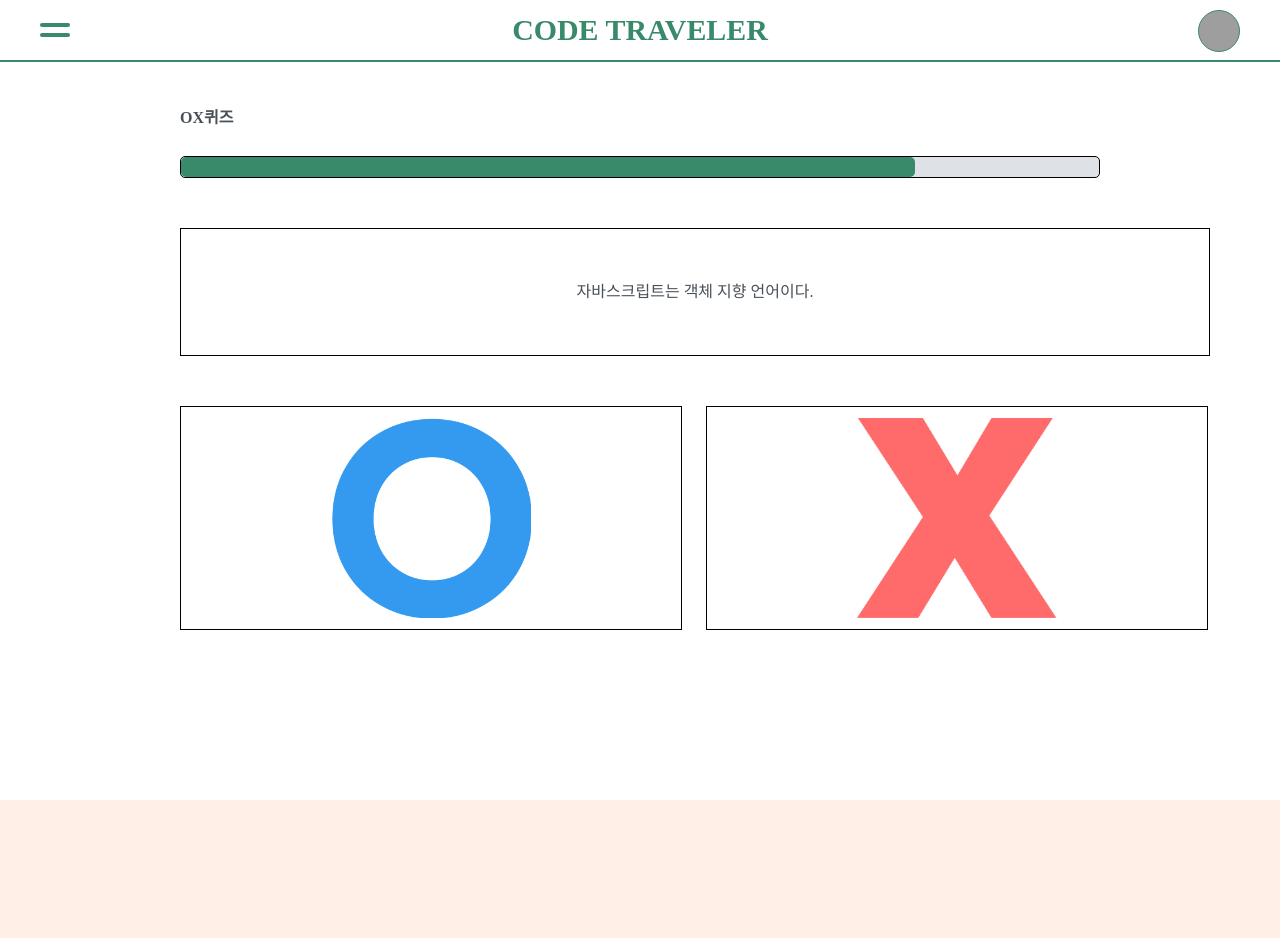
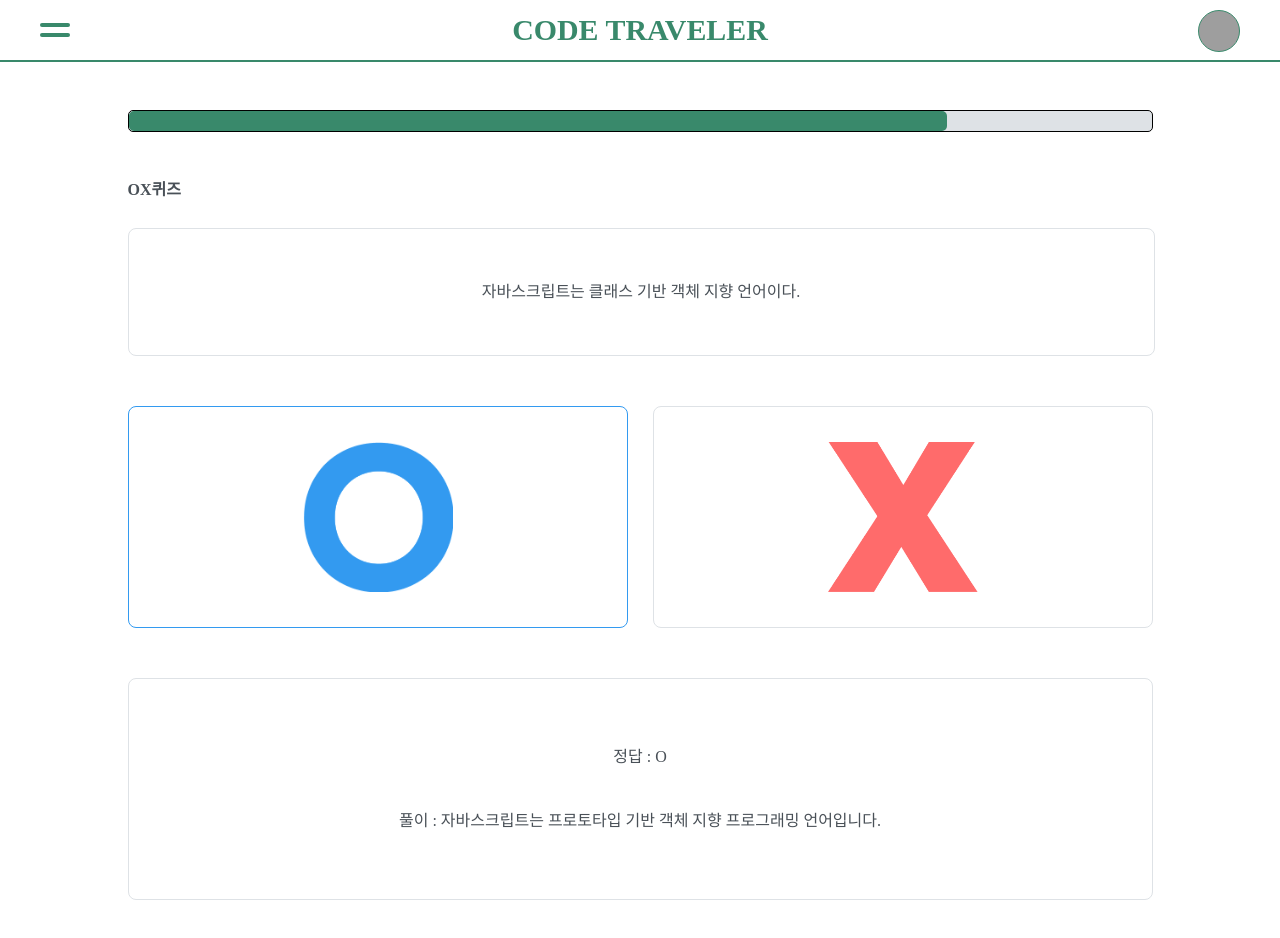
Before and after one commit to codestates-seb/seb43_main_005, a React (Create React App) app in the folder client/: page /course/1/quiz in a window 1280 px wide. Shown: the top 938 px of the page. Before the commit the page ends 800 px from the top, so only its background shows below. Built offline with nearby package versions, Linux system fonts and the light colour scheme; no server answers; grey boxes are pictures that could not be loaded; a web font is replaced by a local one.

Commit message:
feat: O,X 퀴즈 결과에 따른 결과 화면, 색상 처리 추가

```diff
--- a/client/src/components/OxQuiz/OxQuiz.jsx
+++ b/client/src/components/OxQuiz/OxQuiz.jsx
@@ -1,25 +1,47 @@
-import React from "react";
+import React, { useState } from "react";
 import styled from "styled-components";
 import CustomProgressBar from "../common/CustomProgressBar.jsx";
 import O from "../../assets/images/O.png";
 import X from "../../assets/images/X.png";
+import resultImg from "../../assets/images/resultImg.png";
 
 function OxQuiz(props) {
+  const [isFinished, setisFinished] = useState(false); // 초기 상태를 체크된 상태로 설정
   return (
     <QuizContainer>
+      {isFinished ? (
+        <>
+          <h2>테스트 결과</h2>
+          <StyledImage src={resultImg} alt="resultImg"></StyledImage>
+          <Quiz>9 / 10 점</Quiz>
+        </>
+      ) : (
+        <>
+          <CustomProgressBar progress={80} feat={"simple"} />
           <h2>OX퀴즈</h2>
 
-      {/* progress, marginBottom, feat */}
-      <CustomProgressBar progress={80} feat={"simple"} />
-      <Quiz>자바스크립트는 객체 지향 언어이다.</Quiz>
+          <Quiz>자바스크립트는 클래스 기반 객체 지향 언어이다.</Quiz>
+
           <AnswerContainer>
-        <Answer>
+            <Answer highlighted={true}>
               <StyledImage src={O} alt="O"></StyledImage>
             </Answer>
-        <Answer>
+            <Answer highlighted={false}>
               <StyledImage src={X} alt="X"></StyledImage>
             </Answer>
           </AnswerContainer>
+          <QuizSolution>
+            <p>정답 : O</p>
+            <br />
+            <br />
+            <br />
+            <p>
+              풀이 : 자바스크립트는 프로토타입 기반 객체 지향 프로그래밍
+              언어입니다.
+            </p>
+          </QuizSolution>
+        </>
+      )}
     </QuizContainer>
   );
 }
@@ -29,9 +51,8 @@ export default OxQuiz;
 const QuizContainer = styled.div`
   padding: 50px;
   box-sizing: border-box;
-  /* border: 1px solid black; */
-  max-width: 1020px;
-  width: 90%;
+  max-width: 1125px;
+  width: 100%;
   margin: 0 auto;
   > h2 {
     margin-bottom: 30px;
@@ -39,8 +60,9 @@ const QuizContainer = styled.div`
 `;
 
 const Quiz = styled.div`
-  border: 1px solid black;
-  width: 1028px;
+  border: ${({ theme }) => theme.color.borderLight};
+  border-radius: 8px;
+  width: 100%;
   height: 126px;
   display: flex;
   justify-content: center;
@@ -52,20 +74,36 @@ const AnswerContainer = styled.div`
   display: flex;
   flex-direction: row;
   justify-content: space-between;
-  width: 1028px;
-  /* border: 3px solid blue; */
+  width: 100%;
+  margin-bottom: 50px;
 `;
 
 const Answer = styled.div`
   width: 500px;
   height: 222px;
-  border: 1px solid black;
+  border: ${({ highlighted, theme }) =>
+    highlighted ? `1px solid ${theme.color.blue}` : theme.color.borderLight};
+  border-radius: 8px;
+  box-sizing: border-box;
   display: flex;
   justify-content: center;
   align-items: center;
 `;
 
 const StyledImage = styled.img`
-  width: 200px;
-  height: 200px;
+  width: 150px;
+  height: 150px;
 `;
+
+const QuizSolution = styled.div`
+  width: 100%;
+  height: 222px;
+  border: ${({ theme }) => theme.color.borderLight};
+  border-radius: 8px;
+  display: flex;
+  justify-content: center;
+  align-items: center;
+  flex-direction: column;
+  box-sizing: border-box;
+  padding: 50px;
+`;
--- a/client/src/components/common/CustomCheckBox.jsx
+++ b/client/src/components/common/CustomCheckBox.jsx
@@ -84,4 +84,5 @@ const StyledInput = styled.input`
 
 const StyledP = styled.p`
   margin-left: 0.5rem;
+  width: calc(100% - 24px);
 `;
```
Also changed, not shown: client/src/assets/images/resultImg.png (added). Lines whose indentation alone changed are shown as unchanged.
